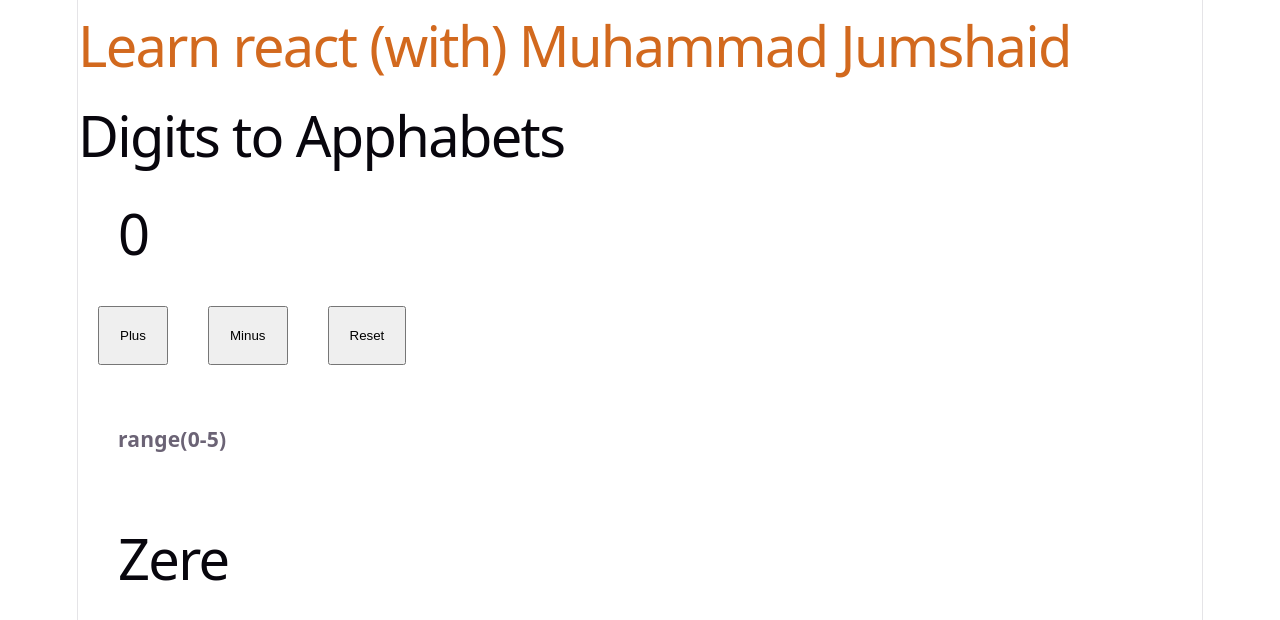
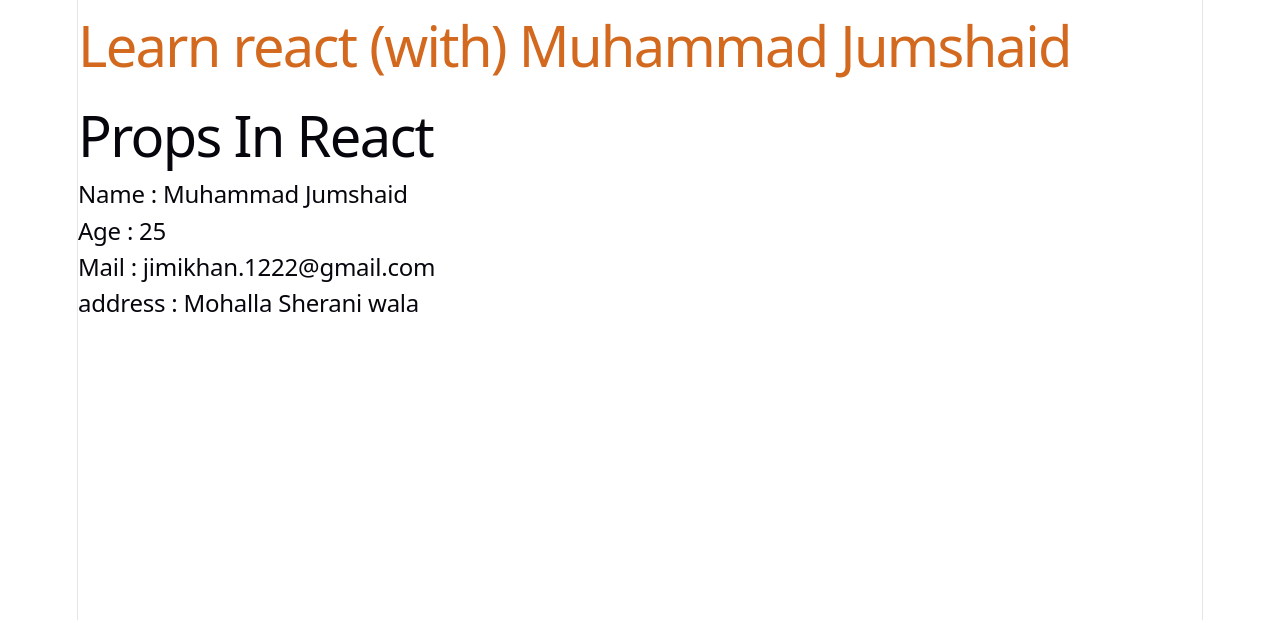
Before and after one commit to MuhammadJumshaid/Jumshaid-reactcode, a React (Vite) app: page / in a window 1280 px wide. Shown: the top 620 px of the page. Built offline with nearby package versions, Linux system fonts and the light colour scheme.

Commit message:
20260623_Props in React

```diff
--- a/src/App.jsx
+++ b/src/App.jsx
@@ -1,6 +1,7 @@
 
 import './App.css'
-import Assignment_3 from './Assignment_3'
+// import Assignment_3 from './Assignment_3'
+import PropsInReact from './PropsInReact'
 // import Assignment2 from './Assignment2'
 // import ToggleButton from './ToggleButton'
 // import Assignment1 from './Assignment1.jsx'
@@ -11,7 +12,7 @@ import Assignment_3 from './Assignment_3'
 // import CompFun, { flower, Provinces } from './CompFun'
 
 function App() {
-
+ let myName = "Muhammad Jumshaid"
 
   return (
     <>
@@ -26,7 +27,10 @@ function App() {
 {/* <Assignment1/> */}
 {/* <Assignment2/> */}
 {/* <ToggleButton/> */}
-<Assignment_3/>
+{/* <Assignment_3/> */}
+{/* <PropsInReact myName="Jumshaid"/> */}
+<PropsInReact myName={myName} age ={25} mail="jimikhan.1222@gmail.com" addrs= {"Mohalla Sherani wala"}/>
+
    </>
   )
 }
--- /dev/null
+++ b/src/PropsInReact.jsx
@@ -0,0 +1,34 @@
+// function PropsInReact({myName}){
+//     return(
+//         <>
+//         <h1>Props In React</h1>
+//         {myName}
+//         </>
+//     )
+// }
+// export default PropsInReact;
+
+
+// function PropsInReact(props){
+//     return(
+//         <>
+//         <h1>Props In React</h1>
+//         {props.myName}
+//         </>
+//     )
+// }
+// export default PropsInReact;
+
+function PropsInReact({myName, age, mail,addrs}){
+    console.log(myName) // {myName: 'Jumshaid'}
+    return(
+        <>
+        <h1>Props In React</h1>
+       <h2>Name : {myName}</h2>
+       <h2>Age : {age}</h2>
+       <h2>Mail : {mail}</h2>
+       <h2>address : {addrs}</h2>
+        </>
+    )
+}
+export default PropsInReact;
```
